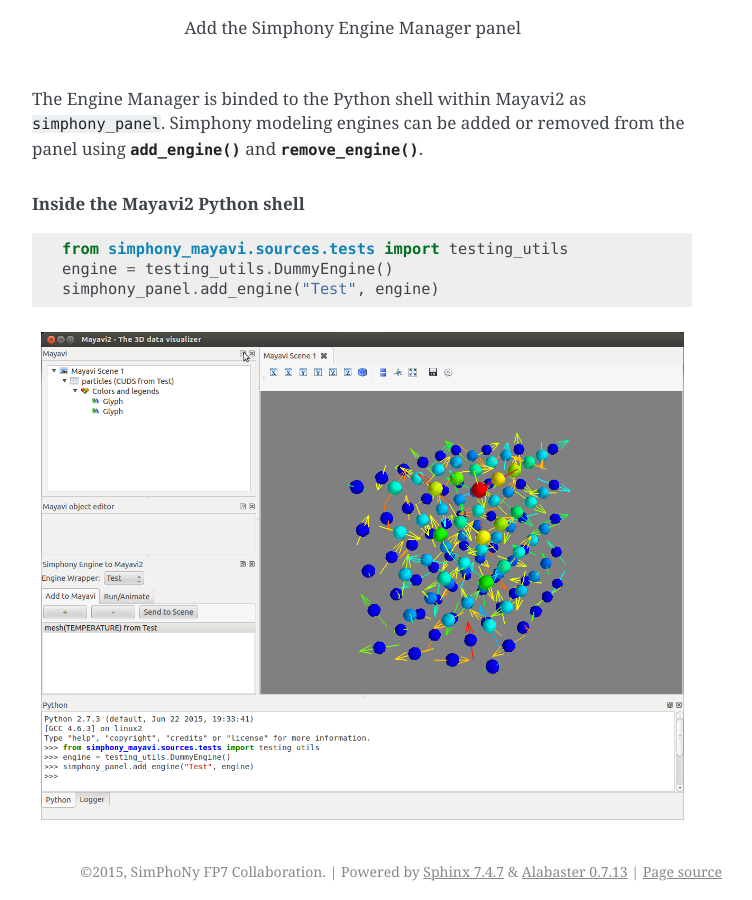
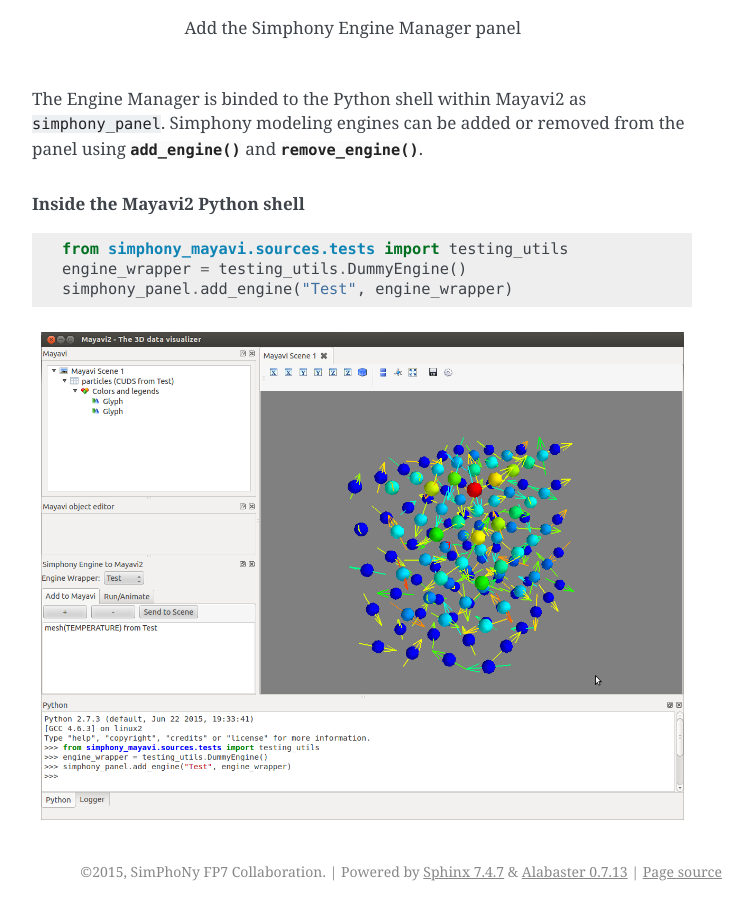
Before and after one commit to simphony/simphony-mayavi, a Sphinx documentation site: the page built from doc/source/mayavi2.rst, in a window 1280 px wide and 900 px high, scrolled down 4523 px. Shown: the whole window, without its empty margins (388-1140 px from the left). Built offline with Sphinx 7.4.7, drawn with Linux system fonts in a browser that asks for light colours; the version number could not be read and is left out.

Commit message:
doc: use engine_wrapper in the example instead;

```diff
--- a/doc/source/mayavi2.rst
+++ b/doc/source/mayavi2.rst
@@ -95,7 +95,7 @@ and :func:`~simphony_mayavi.plugins.engine_manager.remove_engine`.
 .. code-block:: python
 
    from simphony_mayavi.sources.tests import testing_utils
-   engine = testing_utils.DummyEngine()
-   simphony_panel.add_engine("Test", engine)
+   engine_wrapper = testing_utils.DummyEngine()
+   simphony_panel.add_engine("Test", engine_wrapper)
 
 .. figure:: _images/engine_manager_mayavi2.png
```
Also changed, not shown: doc/source/_images/engine_manager_mayavi2.png.
